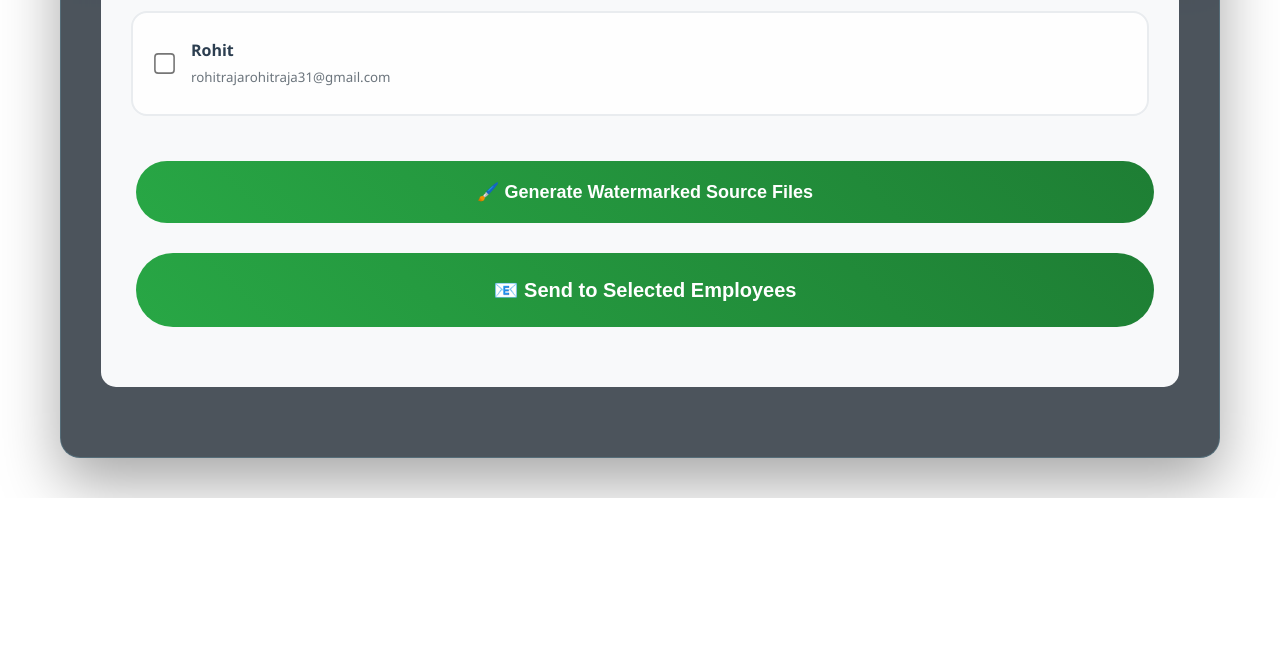
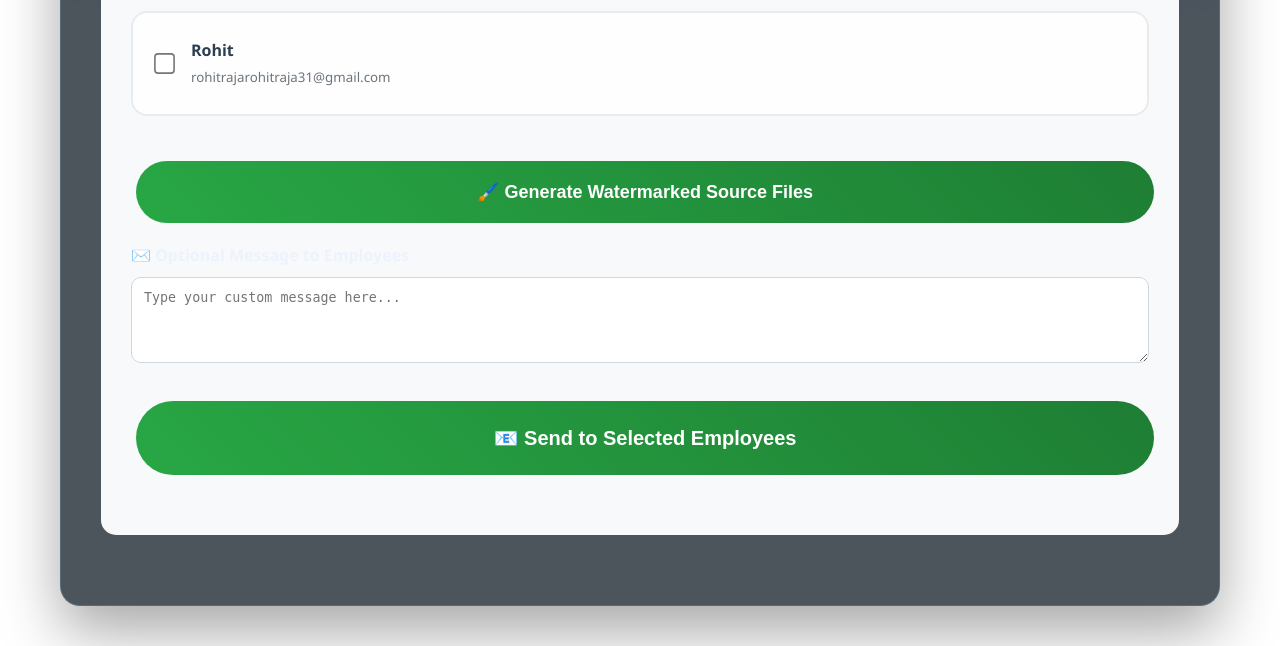
Before and after one commit to Dinesh55-07/mini_project, a Flask app: page /source-send in a window 1280 px wide. Shown: the part 800-1446 px from the top of the page. Before the commit the page ends 1298 px from the top, so only its background shows below. Run offline with Flask 3, Linux system fonts and the light colour scheme; a user stored in the database is signed in; data comes from the database, SQL or seed files in the repository; both versions use the stored data as it was after the commit.

Commit message:
Included the message options in pdf and source code watermarking module and make some changes in dashboard

```diff
--- a/app.py
+++ b/app.py
@@ -487,8 +487,9 @@ def watermark_pdf():
 @login_required
 def send_pdf_emails():
     try:
-        data = request.json
-        selected_emails = data['employee_ids']
+        data = request.json or {}
+        selected_emails = data.get('employee_ids', [])
+        custom_message = (data.get('custom_message') or '').strip()
         watermarked_files = session.get('watermarked_files', {})
 
         success_count = 0
@@ -506,11 +507,7 @@ def send_pdf_emails():
                 recipients=[emp_email],
                 body=f'''Dear {file_info["name"]},
 
-Your personalized secure document is attached.
-
-This document contains forensic tracking information.
-
-SecureTrace System'''
+{custom_message if custom_message else 'Your personalized secure document is attached.'}'''
             )
 
             with open(file_info['path'], 'rb') as f:
@@ -651,6 +648,7 @@ def send_source_emails():
     try:
         data = request.json or {}
         selected_emails = data.get('employee_ids', [])
+        custom_message = (data.get('custom_message') or '').strip()
         watermarked_files = session.get('watermarked_source_files', {})
 
         success_count = 0
@@ -668,11 +666,7 @@ def send_source_emails():
                 recipients=[emp_email],
                 body=f'''Dear {file_info["name"]},
 
-Your personalized source code file is attached.
-
-This file contains forensic tracking information for leak attribution.
-
-SecureTrace System'''
+{custom_message if custom_message else 'Your personalized source code file is attached.'}'''
             )
 
             guessed_type, _ = mimetypes.guess_type(file_info['filename'])
--- a/templates/dashboard.html
+++ b/templates/dashboard.html
@@ -15,15 +15,15 @@
     <div class="dashboard-grid">
         <a href="/pdf-watermarking" class="option-card">
             <h2>📄 PDF Watermarking</h2>
-            <p>Watermark + Send + Detect leaks</p>
+            <!--p>Watermark + Send + Detect leaks</p-->
         </a>
         <a href="/source-watermarking" class="option-card">
             <h2>💻 Source Code</h2>
-            <p>3-Layer steganography</p>
+            <!--p>3-Layer steganography</p-->
         </a>
         <a href="/employees" class="option-card">
             <h2>👥 Manage Employees</h2>
-            <p>Add/Update/Delete employees</p>
+            <!--p>Add/Update/Delete employees</p-->
         </a>
     </div>
 </div>
--- a/templates/source_send.html
+++ b/templates/source_send.html
@@ -41,6 +41,11 @@
         <button id="watermarkBtn" class="btn btn-success" style="width: 100%; padding: 20px; font-size: 18px; margin-bottom: 20px;" disabled>
             🖌️ Generate Watermarked Source Files
         </button>
+
+        <div style="margin-bottom: 20px;">
+            <label for="customMessage" style="font-weight: 600; display: block; margin-bottom: 8px;">✉️ Optional Message to Employees</label>
+            <textarea id="customMessage" rows="4" style="width: 100%; padding: 12px; border: 1px solid #d0d7de; border-radius: 10px;" placeholder="Type your custom message here..."></textarea>
+        </div>
 
         <button id="sendBtn" class="btn btn-success" style="width: 100%; padding: 25px; font-size: 20px;" disabled>
             📧 Send to Selected Employees
@@ -133,6 +138,7 @@ document.getElementById('sendBtn').addEventListener('click', async function() {
     }
 
     const employeeIds = Array.from(checkboxes).map(cb => cb.value);
+    const customMessage = document.getElementById('customMessage').value.trim();
     this.disabled = true;
     this.textContent = '⏳ Sending emails...';
 
@@ -140,7 +146,7 @@ document.getElementById('sendBtn').addEventListener('click', async function() {
         const response = await fetch('/api/send-source-emails', {
             method: 'POST',
             headers: {'Content-Type': 'application/json'},
-            body: JSON.stringify({employee_ids: employeeIds})
+            body: JSON.stringify({employee_ids: employeeIds, custom_message: customMessage})
         });
         const result = await response.json();
 
```
Also changed, not shown: templates/pdf_send.html (+7 -1 lines), securetrace.db.
